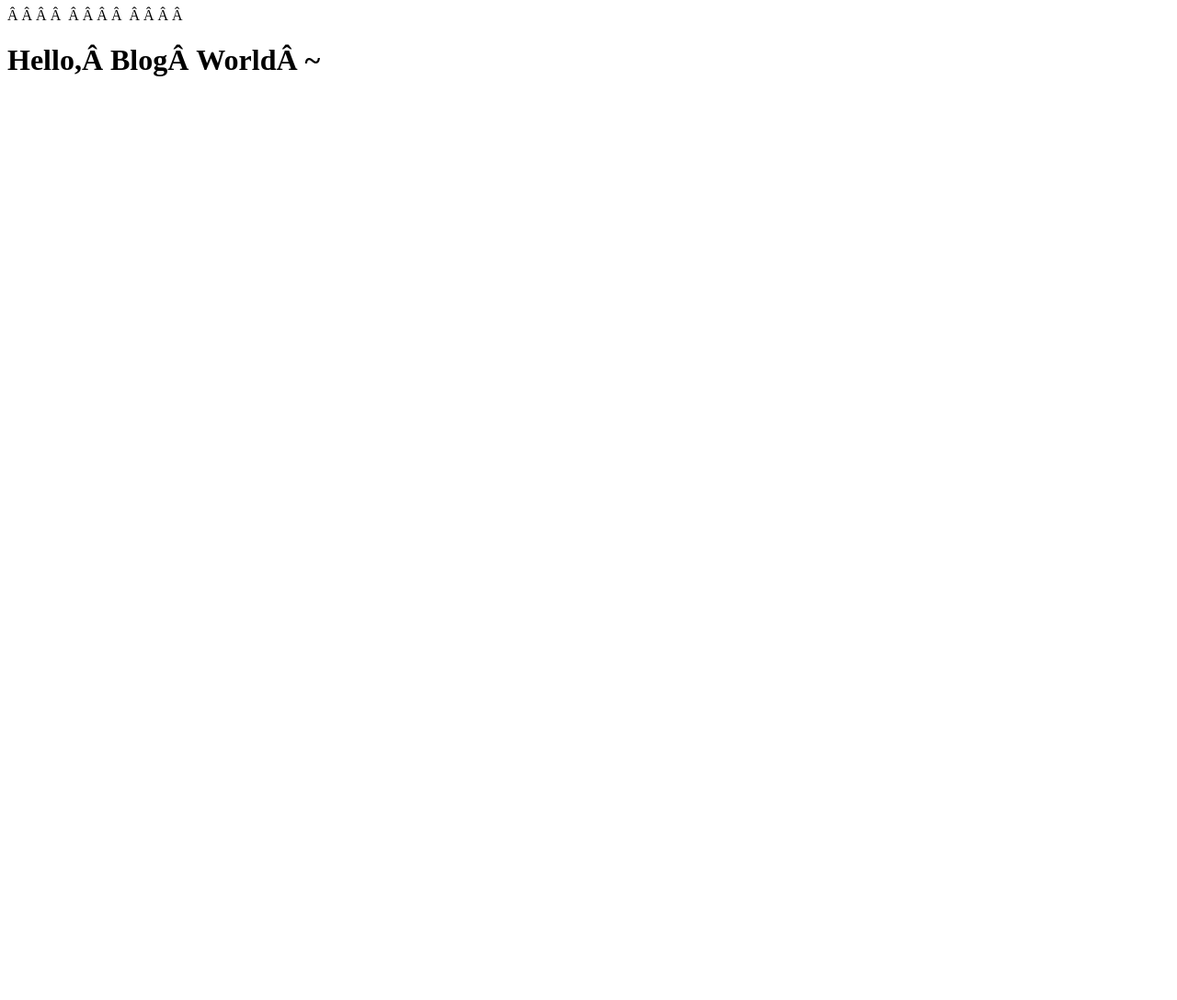
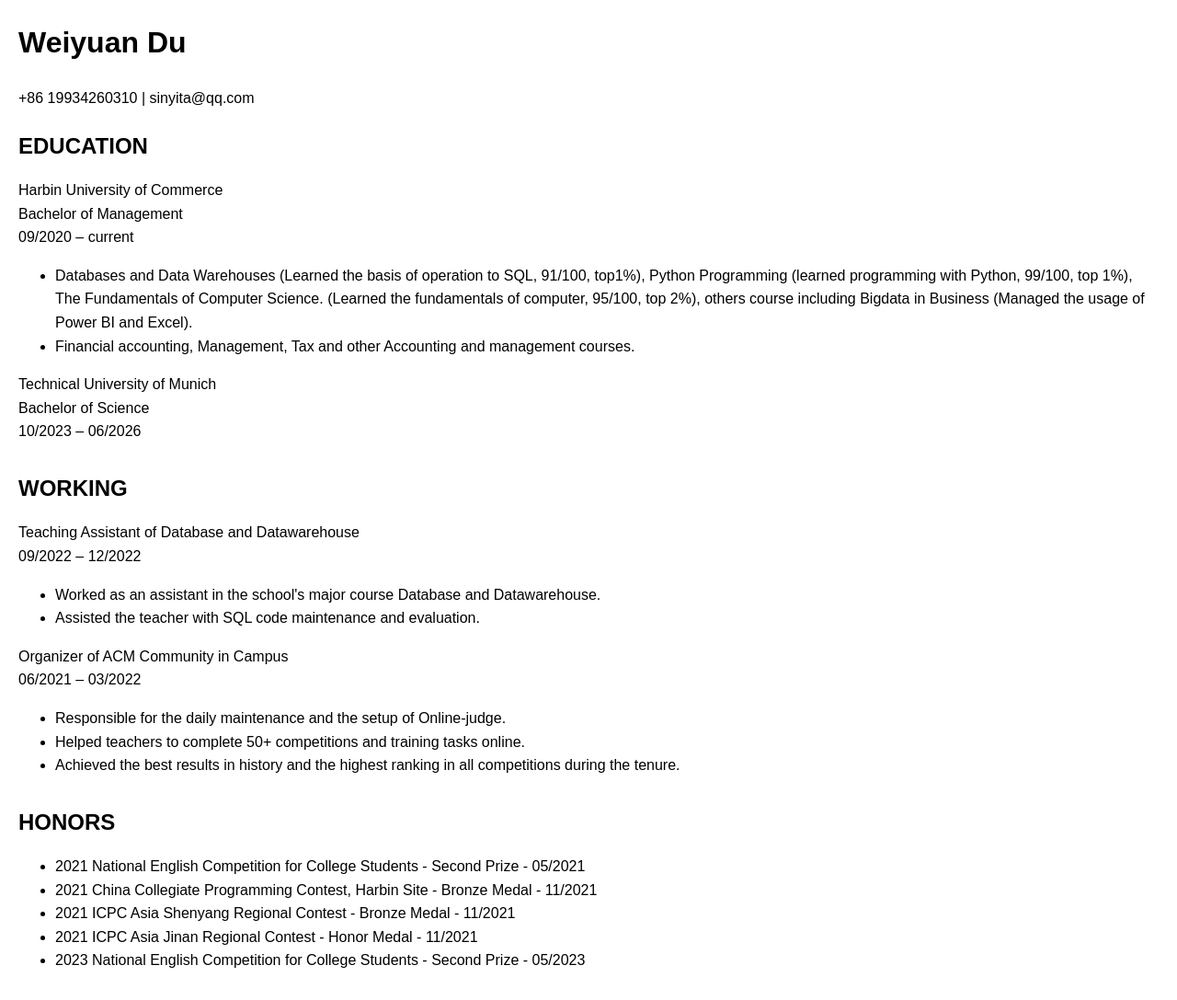
Before and after one commit to weiyuandu/weiyuandu.github.io, a plain HTML site: page index.html in a window 1280 px wide. Shown: the whole page at 92% size. Before the commit the page ends 800 px from the top, so only its background shows below. Drawn offline with Linux system fonts and the light colour scheme.

Commit message:
Update index.html

```diff
--- a/index.html
+++ b/index.html
@@ -1,10 +1,84 @@
-<!DOCTYPE html>
-<html lang="en">
+<!DOCTYPE html>
+<html lang="en">
+
 <head>
-    <meta charset="UTF-8">
-    <title>Someone's Blog</title>
+    <meta charset="UTF-8">
+    <meta name="viewport" content="width=device-width, initial-scale=1.0">
+    <title>Weiyuan Du - Resume</title>
+    <style>
+        body {
+            font-family: Arial, sans-serif;
+            line-height: 1.6;
+            margin: 20px;
+        }
+
+        .contact-info {
+            margin-bottom: 20px;
+        }
+
+        .education,
+        .working,
+        .honors {
+            margin-bottom: 30px;
+        }
+
+        .education h2,
+        .working h2,
+        .honors h2 {
+            margin-bottom: 10px;
+        }
+    </style>
 </head>
+
 <body>
-    <h1>Hello, Blog World ~</h1>
+    <div class="contact-info">
+        <h1>Weiyuan Du</h1>
+        <p>+86 19934260310 | sinyita@qq.com</p>
+    </div>
+
+    <div class="education">
+        <h2>EDUCATION</h2>
+        <p>Harbin University of Commerce<br>
+            Bachelor of Management<br>
+            09/2020 – current</p>
+        <ul>
+            <li>Databases and Data Warehouses (Learned the basis of operation to SQL, 91/100, top1%), Python Programming (learned programming with Python, 99/100, top 1%), The Fundamentals of Computer Science. (Learned the fundamentals of computer, 95/100, top 2%), others course including Bigdata in Business (Managed the usage of Power BI and Excel).</li>
+            <li>Financial accounting, Management, Tax and other Accounting and management courses.</li>
+        </ul>
+
+        <p>Technical University of Munich<br>
+            Bachelor of Science<br>
+            10/2023 – 06/2026</p>
+    </div>
+
+    <div class="working">
+        <h2>WORKING</h2>
+        <p>Teaching Assistant of Database and Datawarehouse<br>
+            09/2022 – 12/2022</p>
+        <ul>
+            <li>Worked as an assistant in the school's major course Database and Datawarehouse.</li>
+            <li>Assisted the teacher with SQL code maintenance and evaluation.</li>
+        </ul>
+
+        <p>Organizer of ACM Community in Campus<br>
+            06/2021 – 03/2022</p>
+        <ul>
+            <li>Responsible for the daily maintenance and the setup of Online-judge.</li>
+            <li>Helped teachers to complete 50+ competitions and training tasks online.</li>
+            <li>Achieved the best results in history and the highest ranking in all competitions during the tenure.</li>
+        </ul>
+    </div>
+
+    <div class="honors">
+        <h2>HONORS</h2>
+        <ul>
+            <li>2021 National English Competition for College Students - Second Prize - 05/2021</li>
+            <li>2021 China Collegiate Programming Contest, Harbin Site - Bronze Medal - 11/2021</li>
+            <li>2021 ICPC Asia Shenyang Regional Contest - Bronze Medal - 11/2021</li>
+            <li>2021 ICPC Asia Jinan Regional Contest - Honor Medal - 11/2021</li>
+            <li>2023 National English Competition for College Students - Second Prize - 05/2023</li>
+        </ul>
+    </div>
 </body>
+
 </html>
```
